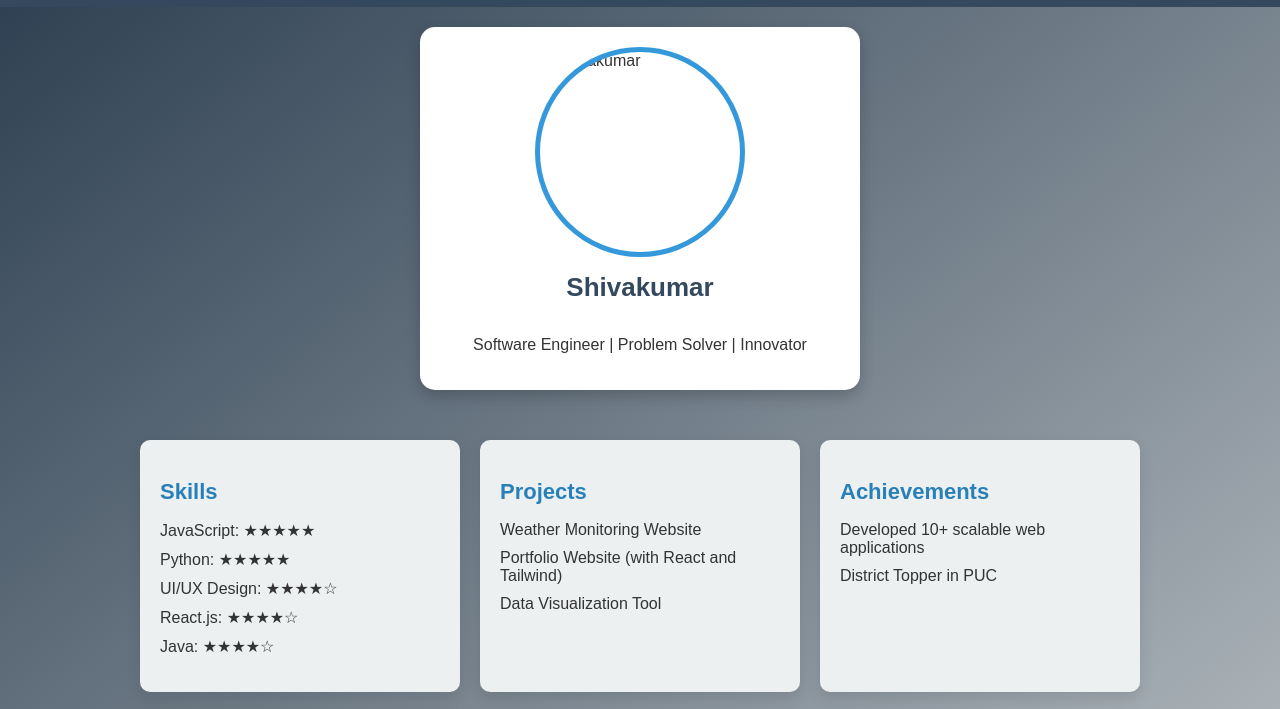
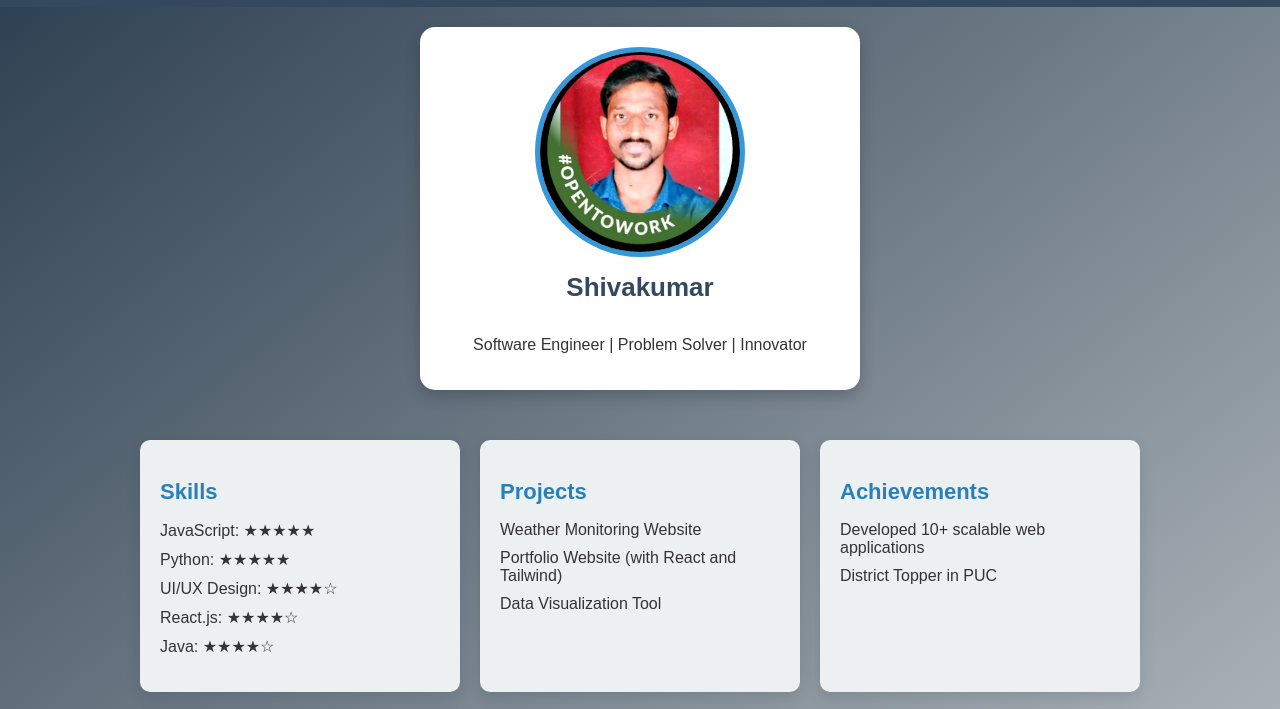
Before and after one commit to SohanHg/last2, a plain HTML site: page index.html in a window 1280 px wide. Shown: the part 41-750 px from the top of the page. Drawn offline with Linux system fonts and the light colour scheme.

Commit message:
Update index.html

```diff
--- a/index.html
+++ b/index.html
@@ -23,7 +23,7 @@
 
   <!-- Profile Photo Section -->
   <div class="profile-photo" id="profile">
-    <img src="main\last2\shivu.jpg" alt="Shivakumar">
+    <img src="last2\shivu.jpg" alt="Shivakumar">
     <h1>Shivakumar</h1>
     <p>Software Engineer | Problem Solver | Innovator</p>
   </div>
```
